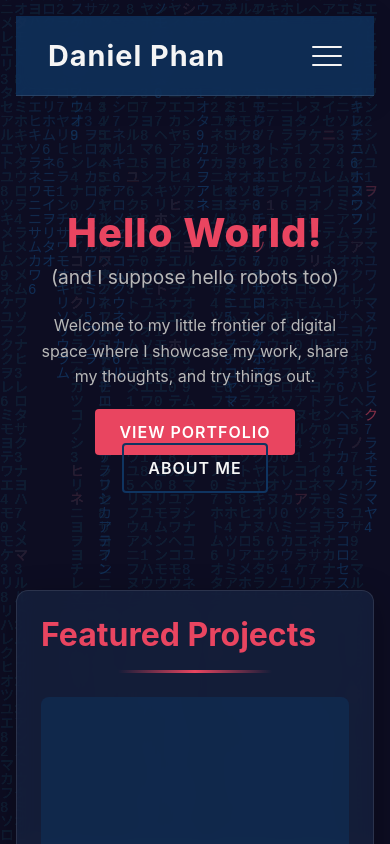
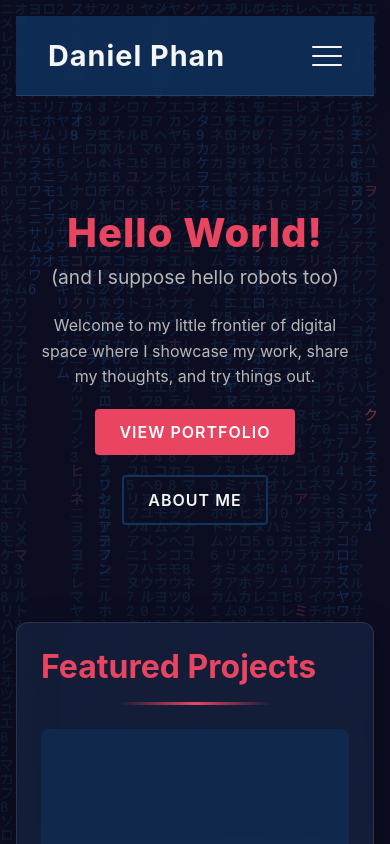
Before and after one commit to Axelm3sh/Axelm3sh.github.io, a React (Vite) app: page / in a window 390 px wide. Shown: the top 844 px of the page. Built offline with nearby package versions, Linux system fonts and the light colour scheme.

Commit message:
Adjust `.cta-buttons` spacing for improved layout consistency
Signed-off-by: Axelm3sh <Axelm3sh@users.noreply.github.com>

```diff
--- a/src/pages/Home.css
+++ b/src/pages/Home.css
@@ -219,7 +219,7 @@
 
   .cta-buttons {
     flex-direction: column;
-    gap: 1rem;
+    gap: 3rem;
   }
 
   .featured-grid,
```
